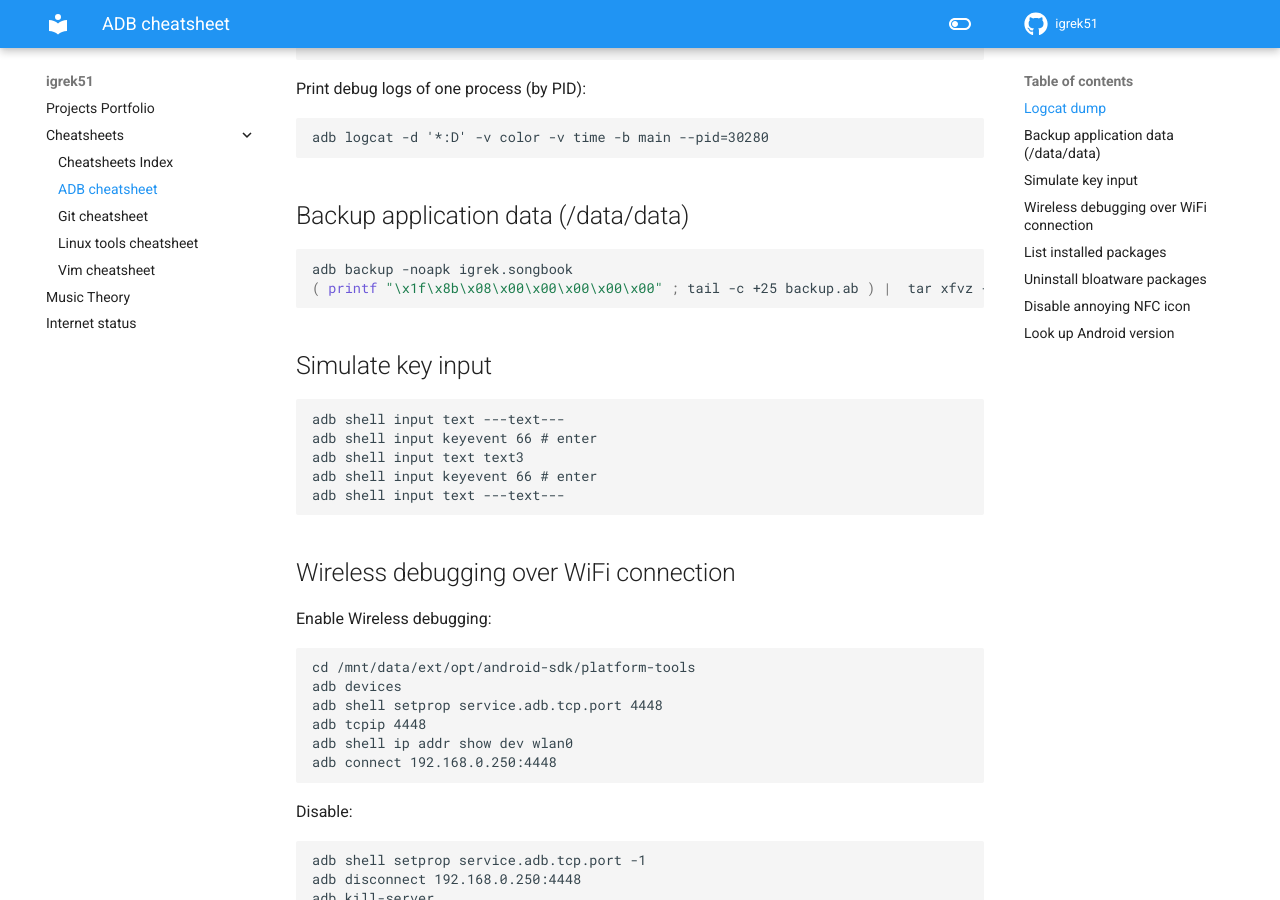
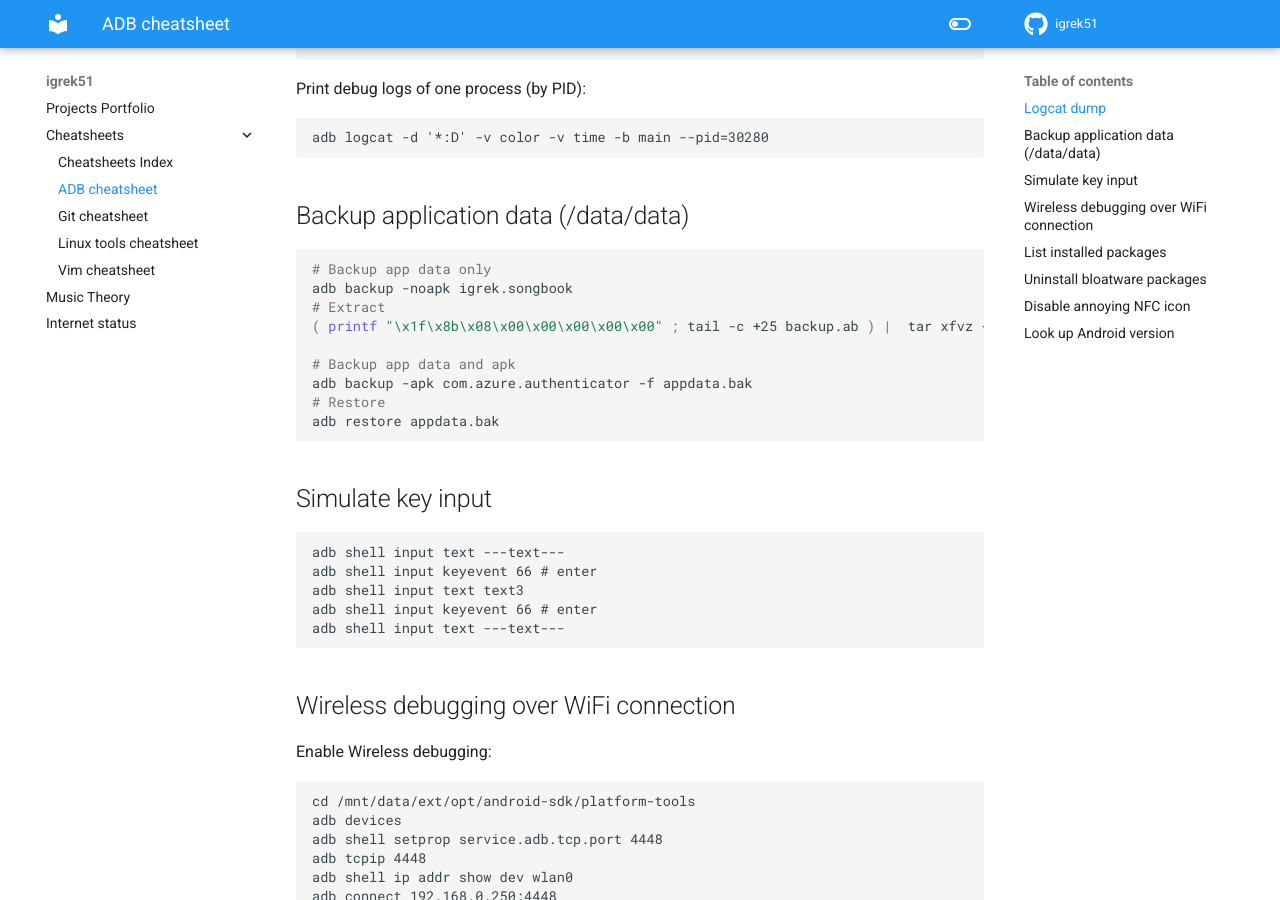
Before and after one commit to igrek51/igrek51.github.io, an MkDocs documentation site: the page built from docs/cheatsheet/adb.md, in a window 1280 px wide and 900 px high, scrolled down 653 px. Built offline with MkDocs 1.6.1 and Material for MkDocs 9.7.7, drawn with Linux system fonts in a browser that asks for light colours.

Commit message:
Update adb cheatsheet

````diff
--- a/docs/cheatsheet/adb.md
+++ b/docs/cheatsheet/adb.md
@@ -29,8 +29,15 @@ adb logcat -d '*:D' -v color -v time -b main --pid=30280
 
 ## Backup application data (/data/data)
 ```bash
+# Backup app data only
 adb backup -noapk igrek.songbook
+# Extract
 ( printf "\x1f\x8b\x08\x00\x00\x00\x00\x00" ; tail -c +25 backup.ab ) |  tar xfvz -
+
+# Backup app data and apk
+adb backup -apk com.azure.authenticator -f appdata.bak
+# Restore
+adb restore appdata.bak
 ```
 
 ## Simulate key input
````
